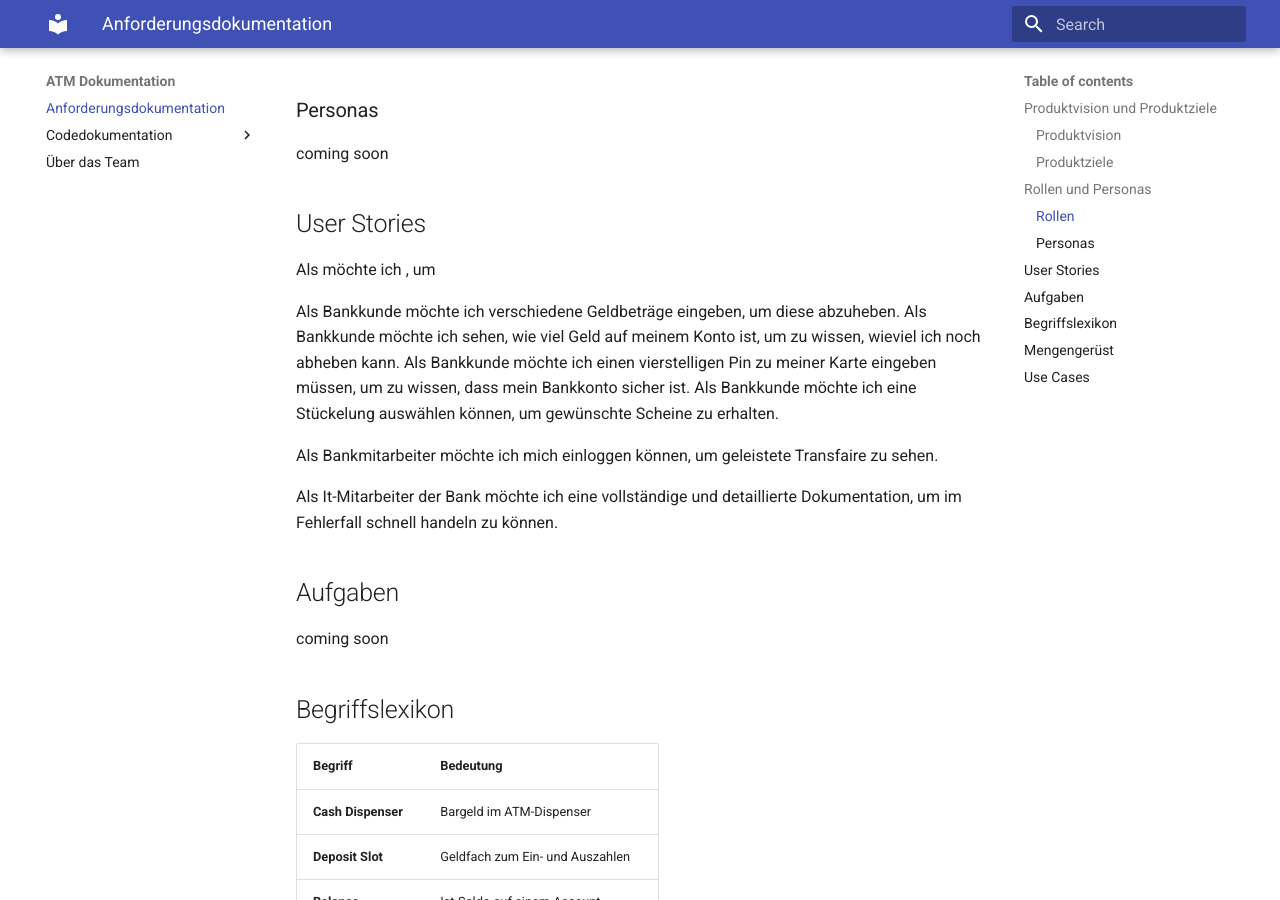
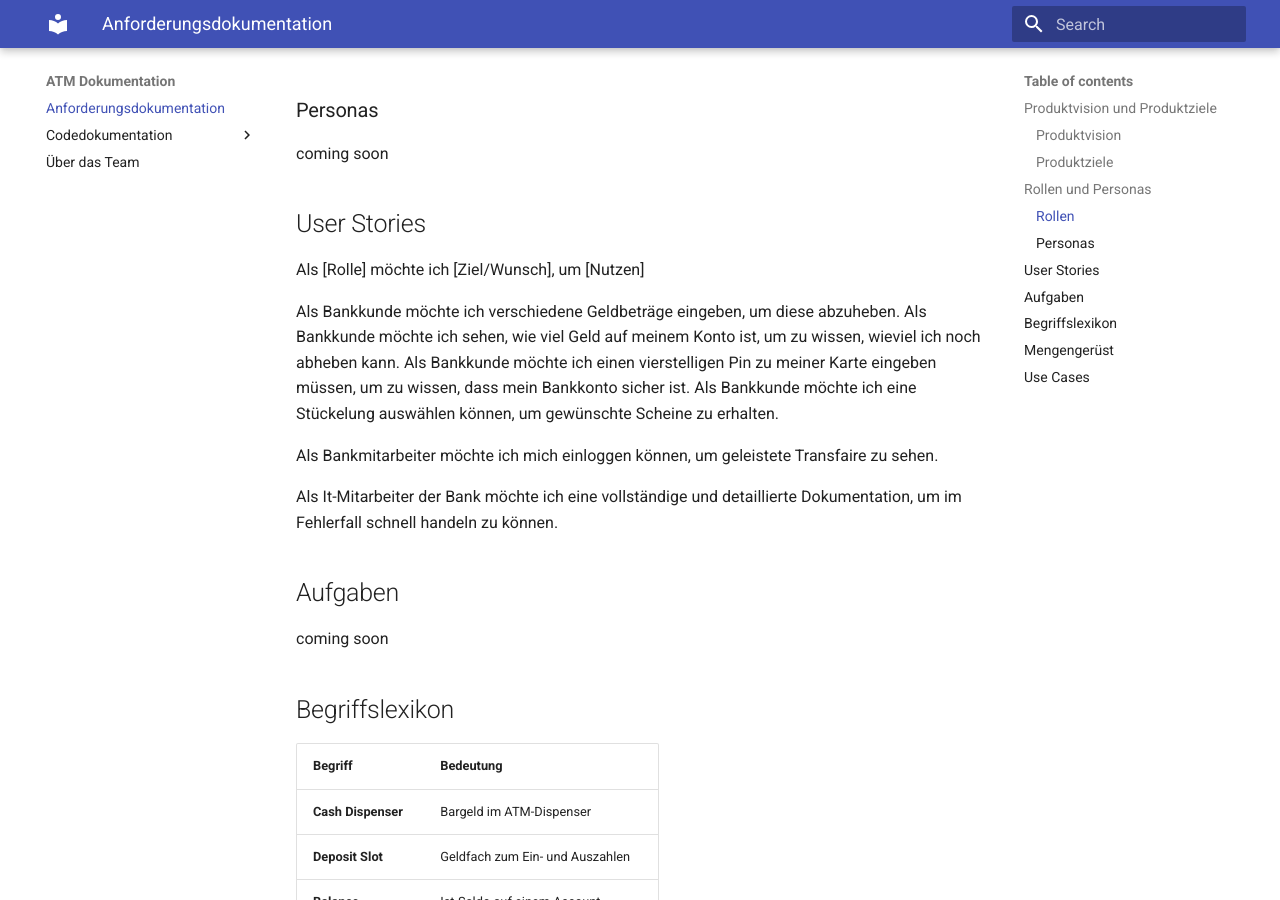
Before and after one commit to Halfpipe-SD/ATM, an MkDocs documentation site: the page built from docs/docs/requirements.md, in a window 1280 px wide and 900 px high, scrolled down 1144 px. Built offline with MkDocs 1.6.1 and Material for MkDocs 9.7.7, drawn with Linux system fonts in a browser that asks for light colours.

Commit message:
Update requirements.md

```diff
--- a/docs/docs/requirements.md
+++ b/docs/docs/requirements.md
@@ -33,7 +33,7 @@ coming soon
 
 ## User Stories
 
-Als <Rolle> möchte ich <Ziel/Wunsch>, um <Nutzen>
+Als [Rolle] möchte ich [Ziel/Wunsch], um [Nutzen]
 
 Als Bankkunde möchte ich verschiedene Geldbeträge eingeben, um diese abzuheben.
 Als Bankkunde möchte ich sehen, wie viel Geld auf meinem Konto ist, um zu wissen, wieviel ich noch abheben kann.
```
